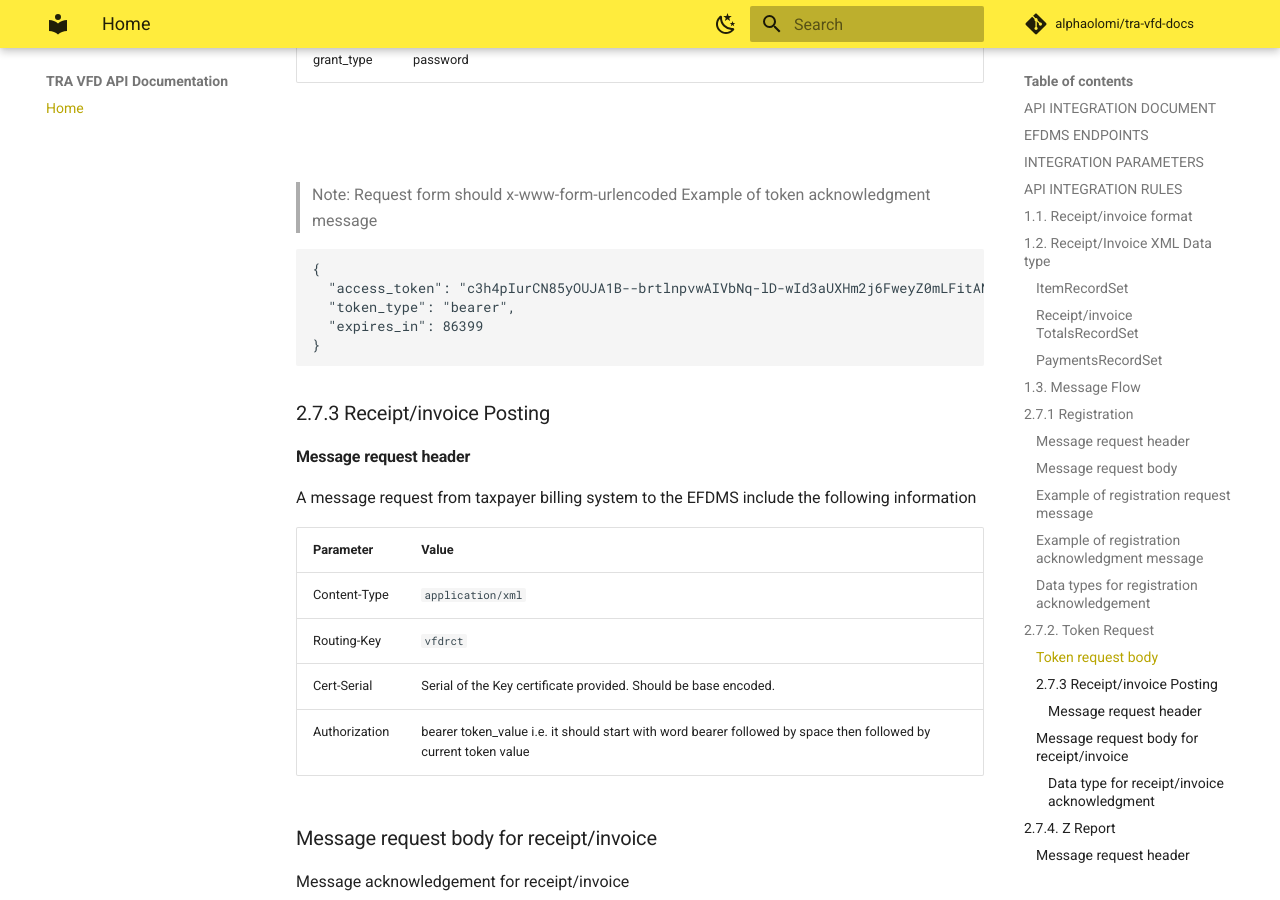
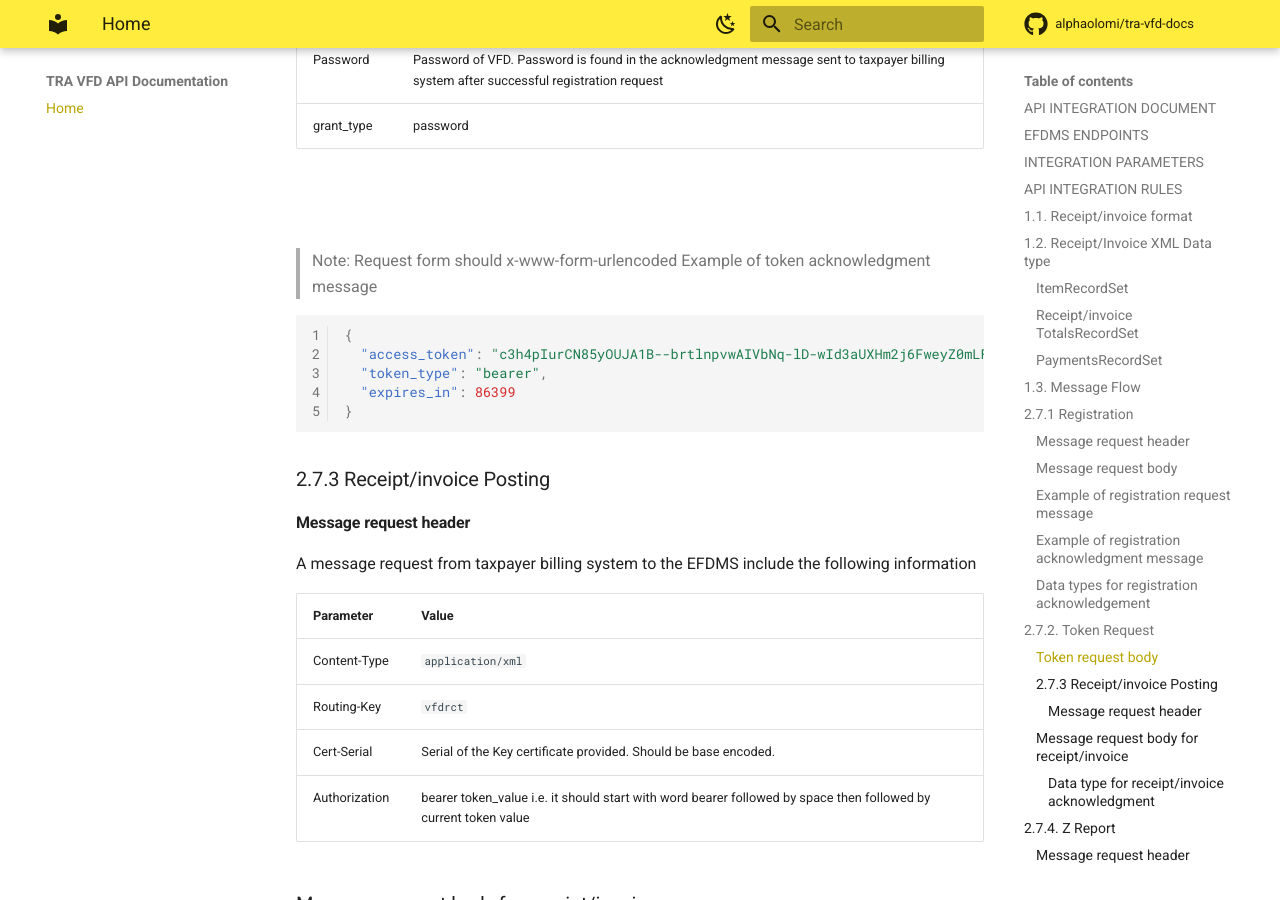
Before and after one commit to alphaolomi/tra-docs, an MkDocs documentation site: the page built from docs/index.md, in a window 1280 px wide and 900 px high, scrolled down 12599 px. Built offline with MkDocs 1.6.1 and Material for MkDocs 9.7.7, drawn with Linux system fonts in a browser that asks for light colours; comment, search, counter and statistics services are not loaded; some of the changed text lies outside the part shown.

```diff
--- a/docs/index.md
+++ b/docs/index.md
@@ -233,7 +233,11 @@ Billing system shall `POST` to `EFDMS` data in `XML` format containing the follo
 ## 1.3. Message Flow
 
 <!--  -->
+
+<figure>
 <p align="center" ><img src="./assets/diagram.png" alt="Message Flow Diagram"> </p>
+  <figcaption>Message Flow Diagram</figcaption>
+</figure>
 
 <br><br><br>
 
--- a/mkdocs.yml
+++ b/mkdocs.yml
@@ -7,7 +7,7 @@ site_description: >-
 # Repository
 repo_name: alphaolomi/tra-vfd-docs
 repo_url: https://github.com/alphaolomi/tra-vfd-docs
-edit_uri: ""
+edit_uri: edit/main/docs/
 
 # Copyright
 # copyright: Copyright &copy; 2021 Alpha Olomi
@@ -16,11 +16,17 @@ copyright: Copyright &copy; 2021 Alpha Olomi
 nav:
   - Home: index.md
 
-# plugins:
-# - social
+plugins:
+  - search
+  - git-revision-date
+  - git-revision-date-localized:
+      fallback_to_build_date: true
+
 
 theme:
   name: material
+  icon:
+    repo: fontawesome/brands/github
   palette:
     - media: "(prefers-color-scheme: light)"
       scheme: default
@@ -36,15 +42,21 @@ theme:
       toggle:
         icon: material/weather-sunny
         name: Switch to light mode
-  extra:
-    analytics:
-      provider: google
-      property: G-7D7ZB0C1E5
+extra:
+  analytics:
+    provider: google
+    property: G-7D7ZB0C1E5
   social:
     - icon: fontawesome/brands/github
       link: https://github.com/alphaolomi
 
 markdown_extensions:
+  - pymdownx.highlight:
+      linenums: true
+  - pymdownx.snippets
+  - pymdownx.keys
+  - pymdownx.inlinehilite
+  - pymdownx.superfences
   - admonition
   - abbr
   - attr_list
```
